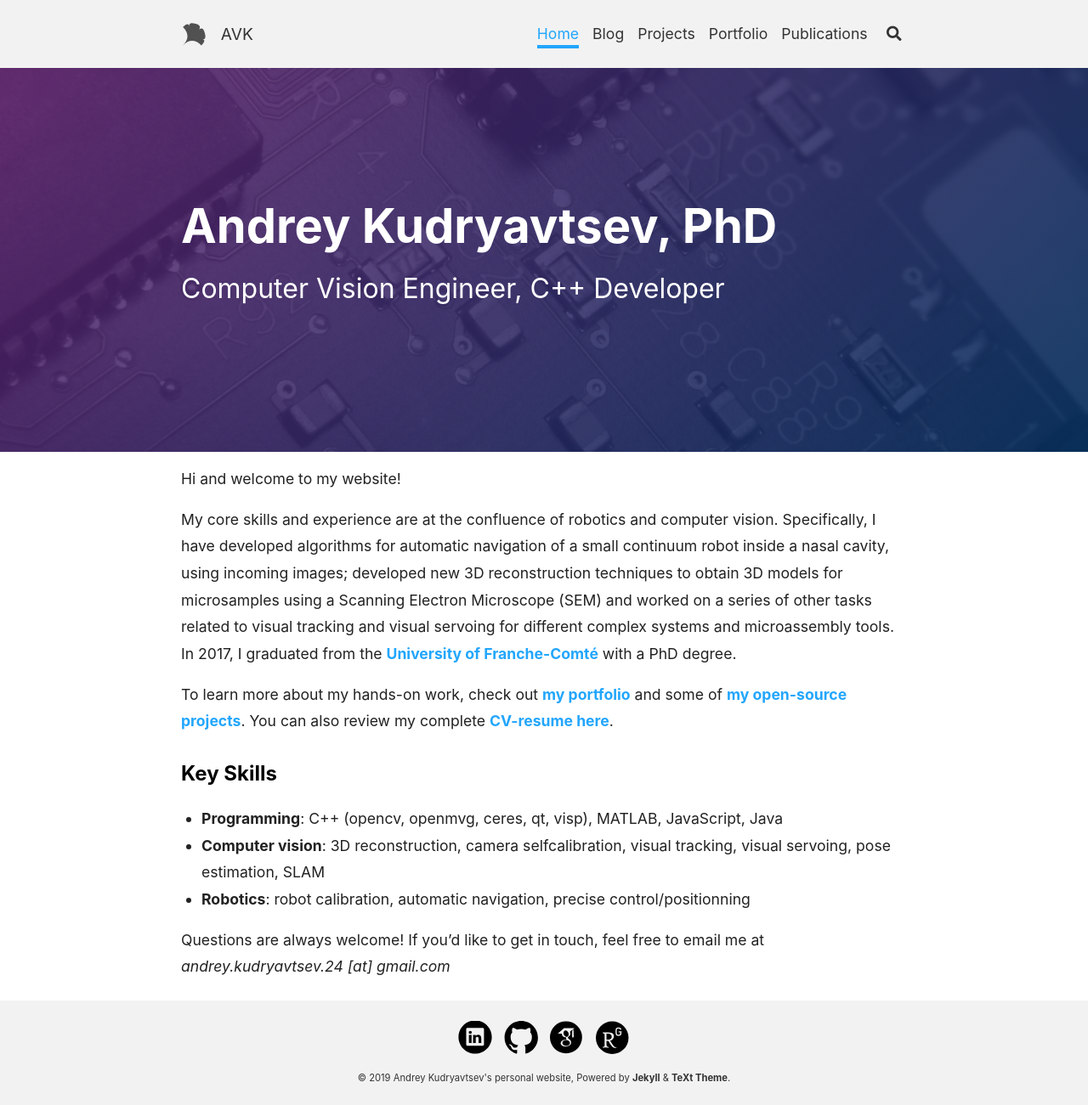
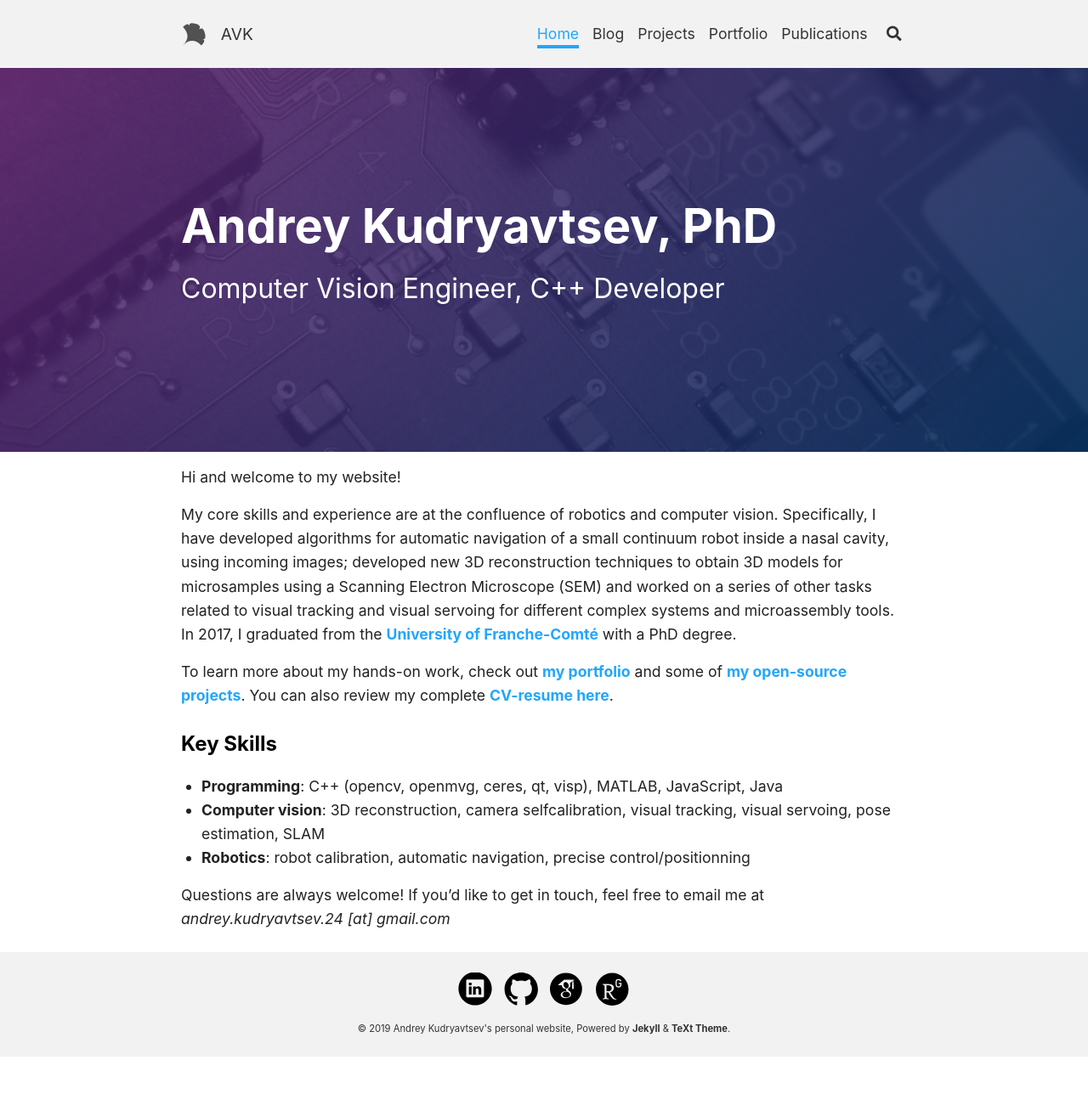
Before and after one commit to avkudr/avkudr.github.io, a Jekyll site: the page built from index.md, in a window 1280 px wide. Shown: the whole page at 85% size. Built offline with Jekyll 4.4.1, drawn with Linux system fonts in a browser that asks for light colours; nearby versions of some CDN libraries; after the commit the page ends 1244 px from its top, so only the background shows below that.

```diff
--- a/_sass/common/_variables.scss
+++ b/_sass/common/_variables.scss
@@ -50,7 +50,7 @@
   font-weight-bold:       700,
 
   line-height-xl:         2,
-  line-height-lg:         1.8,
+  line-height-lg:         1.6,
   line-height:            1.5,
   line-height-sm:         1.4,
   line-height-xs:         1.2,
```
